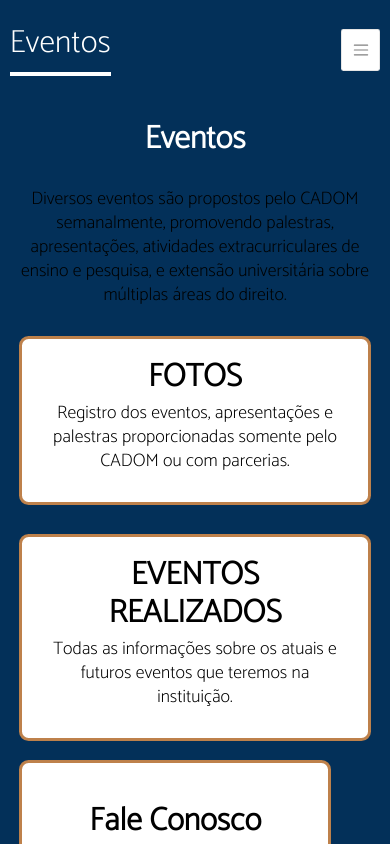
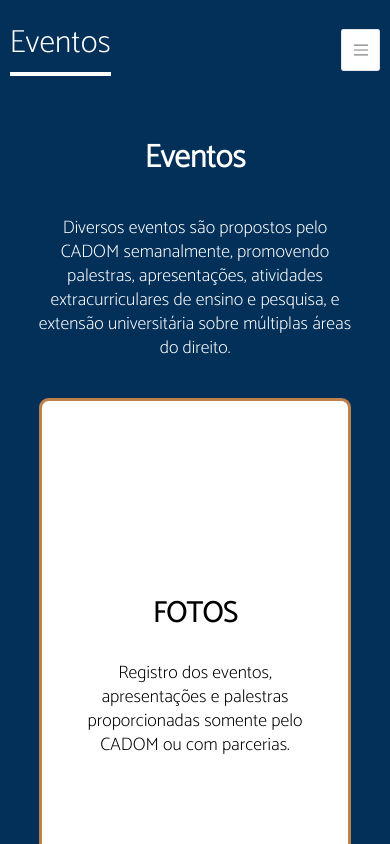
Before and after one commit to olucasfreitas/cadom-site, a React (Create React App) app: page /Eventos in a window 390 px wide. Shown: the top 844 px of the page. Built offline with nearby package versions, Linux system fonts and the light colour scheme.

Commit message:
Responsivo para web

```diff
--- a/src/pages/Eventos/index.js
+++ b/src/pages/Eventos/index.js
@@ -1,9 +1,12 @@
 import React from 'react';
+import FaleConosco from '../../components/Fale-conosco/index.js';
+import Footer from '../../components/Footer/index';
+import Article from '../../components/Article/index';
+import ArticleResponsive from '../../components/Article-responsive/index';
 import NavBar from '../../components/NavBar/index';
-import FaleConosco from '../../components/Fale-conosco/index.js';
-import Article from '../../components/Article/index';
-import Footer from '../../components/Footer/index';
 import './styles.css';
+
+
 
 
 export default function Eventos() {
@@ -15,27 +18,25 @@
     NextPage2="FAQ"
     NextPage3="Gestao"
     NextPage4="Publicações"/>
-    <div id ="container-eventos" className="container-eventos">
-      <div className="body-eventos">
-        <h1 className="title-page-eventos">Eventos</h1>
-        <div id="eventos-text-container" className="eventos-text-container">
-          <p>Diversos eventos são propostos pelo CADOM semanalmente, promovendo
-          palestras, apresentações, atividades extracurriculares de ensino e pesquisa, e
-          extensão universitária sobre múltiplas áreas do direito.</p>
-        </div>
+    <div id ="container" className="container">
 
-        <Article
-        title="FOTOS"
-        description="Registro dos eventos, apresentações e palestras proporcionadas somente
-        pelo CADOM ou com parcerias."></Article>
+      <h1 id="title-eventos" className="title-eventos">Eventos</h1>
+      <p id="eventos-text" className="eventos-text">Diversos eventos são propostos pelo CADOM semanalmente, promovendo
+      palestras, apresentações, atividades extracurriculares de ensino e pesquisa, e
+      extensão universitária sobre múltiplas áreas do direito.</p>
 
-        <Article
-        title="EVENTOS REALIZADOS"
-        description="Todas as informações sobre os atuais e futuros eventos que teremos na
-        instituição."></Article>
+        <ArticleResponsive
+        title1="FOTOS"
+        description1="Registro dos eventos, apresentações e palestras proporcionadas somente
+        pelo CADOM ou com parcerias."
 
-        <FaleConosco />
-      </div>
+        title2="EVENTOS REALIZADOS"
+        description2="Todas as informações sobre os atuais e futuros eventos que teremos na
+        instituição."
+
+        title3="REDES SOCIAIS"
+        />
+      <FaleConosco />
       <Footer />
     </div>
     </>
--- a/src/pages/Eventos/styles.css
+++ b/src/pages/Eventos/styles.css
@@ -1,26 +1,37 @@
-.container-eventos{
+.container{
   display: flex;
   align-items: center;
   flex-direction: column;
   height: 100vh;
-    padding: 2.0rem;
+  padding: 2rem
 }
-.title-page-eventos{
-    color: #FFFFFF;
+.title-eventos{
   font-size: xx-large;
   font-weight: bold;
-}
-.eventos-text-container{
   text-align: center;
-    margin-top: 1.0rem;
+  margin-top: 4rem;
+  color: white;
 }
 .eventos-text{
   color: white;
   line-height: 2.5rem;
-    font-size: medium;
+  font-size: large;
   text-align: center;
+  margin-top: 1.0rem;
+}
+p{
+  color: black;
+}
+h1{
+  font-size: 3rem;
+  font-weight: bold;
+  text-align: center;
+  margin-top: 2rem;
+  color: black;
 }
 
-@media screen and (min-width: 1100px) {
-
+@media(min-width: 1100px){
+  #textContainer-gestao{
+    width: 78vw;
   }
+}
--- a/src/pages/Home/styles.css
+++ b/src/pages/Home/styles.css
@@ -5,7 +5,7 @@
   height: 100vh;
   padding: 2rem
 }
-.title-home{
+.title-page-eventos{
   font-size: xx-large;
   font-weight: bold;
   text-align: center;
```
Lines whose indentation alone changed are shown as unchanged.
